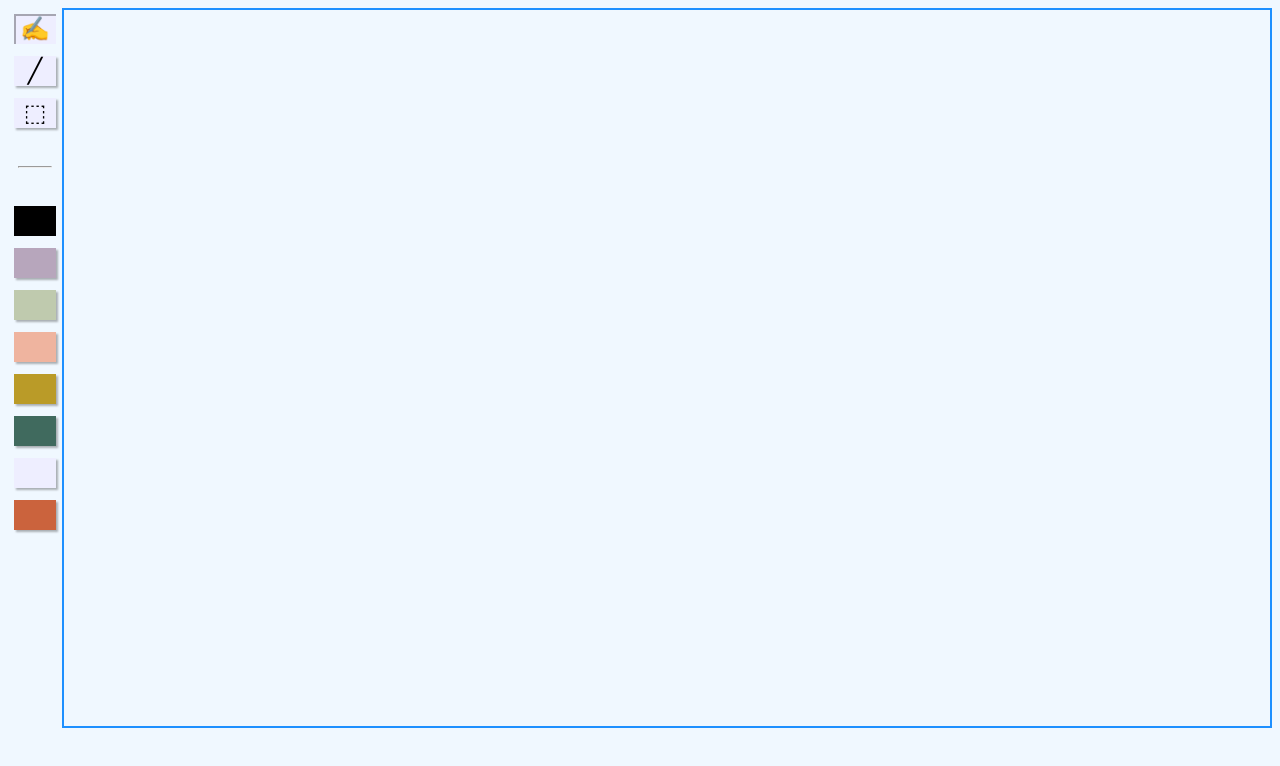
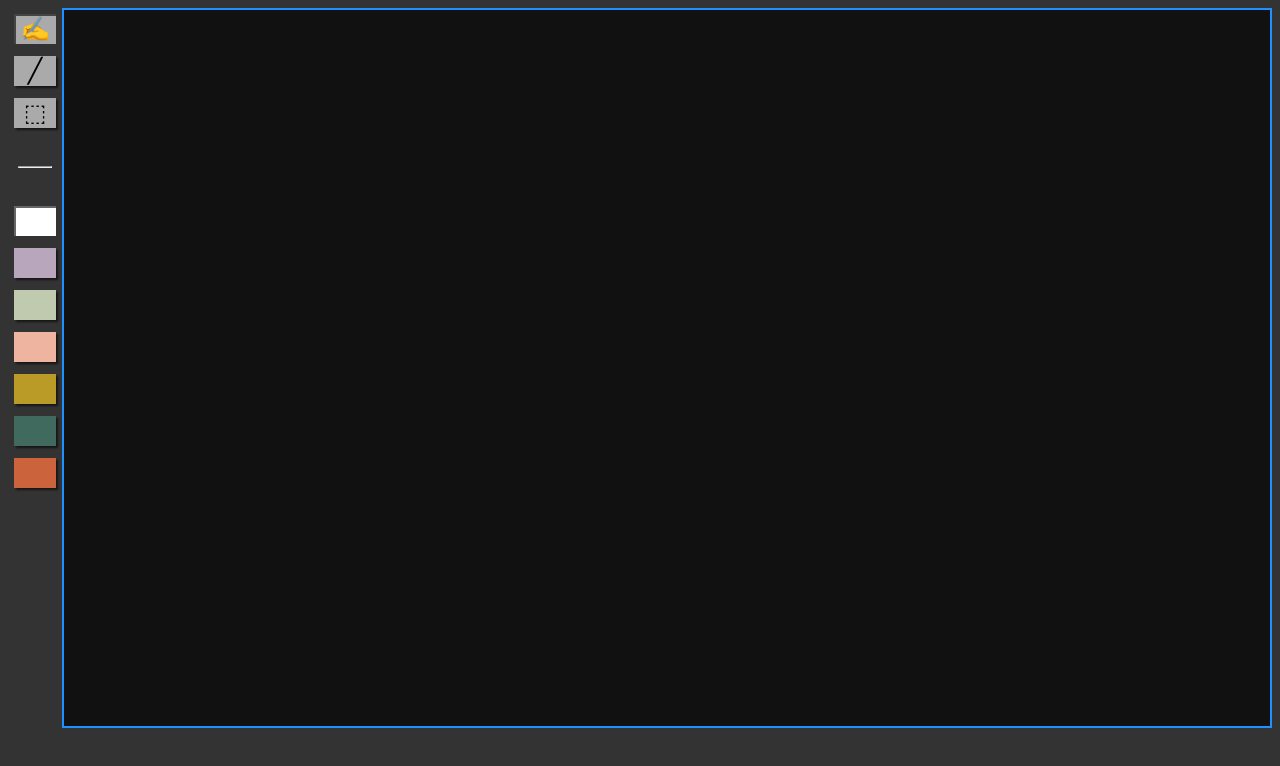
Before and after one commit to garrettgsb/kennyboard, a plain HTML site: page index.html in a window 1280 px wide. Drawn offline with Linux system fonts and the light colour scheme.

Commit message:
Actually I think a dark theme works better with these colors

```diff
--- a/app.js
+++ b/app.js
@@ -4,6 +4,7 @@ const canvas = document.querySelector('#canvas-main');
 canvas.width = canvas.clientWidth;
 canvas.height = canvas.clientHeight;
 const ctx = canvas.getContext('2d');
+ctx.strokeStyle = '#fff';
 
 
 const previewCanvas = document.querySelector('#canvas-preview');
--- a/color-picker.js
+++ b/color-picker.js
@@ -1,11 +1,10 @@
 const colors = [
-  '#000',
+  '#fff',
   '#b7a6bc',
   '#bfcaae',
   '#efb49f',
   '#ba9b28',
   '#406a5e',
-  '#00000',
   '#cb633d',
 ];
 
--- a/style.css
+++ b/style.css
@@ -1,5 +1,5 @@
 body {
-  background: aliceblue;
+  background: #333;
 }
 
 main {
@@ -13,20 +13,21 @@ main {
 }
 
 #controls > button {
-  background: #EEEEFF;
+  background: #AAAAAA;
   border: none;
   font-size: 24px;
   margin: 6px;
-  box-shadow: 2px 2px 2px rgba(0,0,0,0.3);
+  box-shadow: 2px 2px 2px rgba(0,0,0,0.6);
 }
 
 #controls > button.selected {
-  box-shadow: inset 2px 2px 0px rgba(0,0,0,0.3);
+  box-shadow: inset 2px 2px 0px rgba(0,0,0,0.6);
 }
 
 #multicanvas {
   flex-grow: 1;
   position: relative;
+  background: #111;
   border: 2px solid dodgerblue;
   cursor: crosshair;
 }
```
